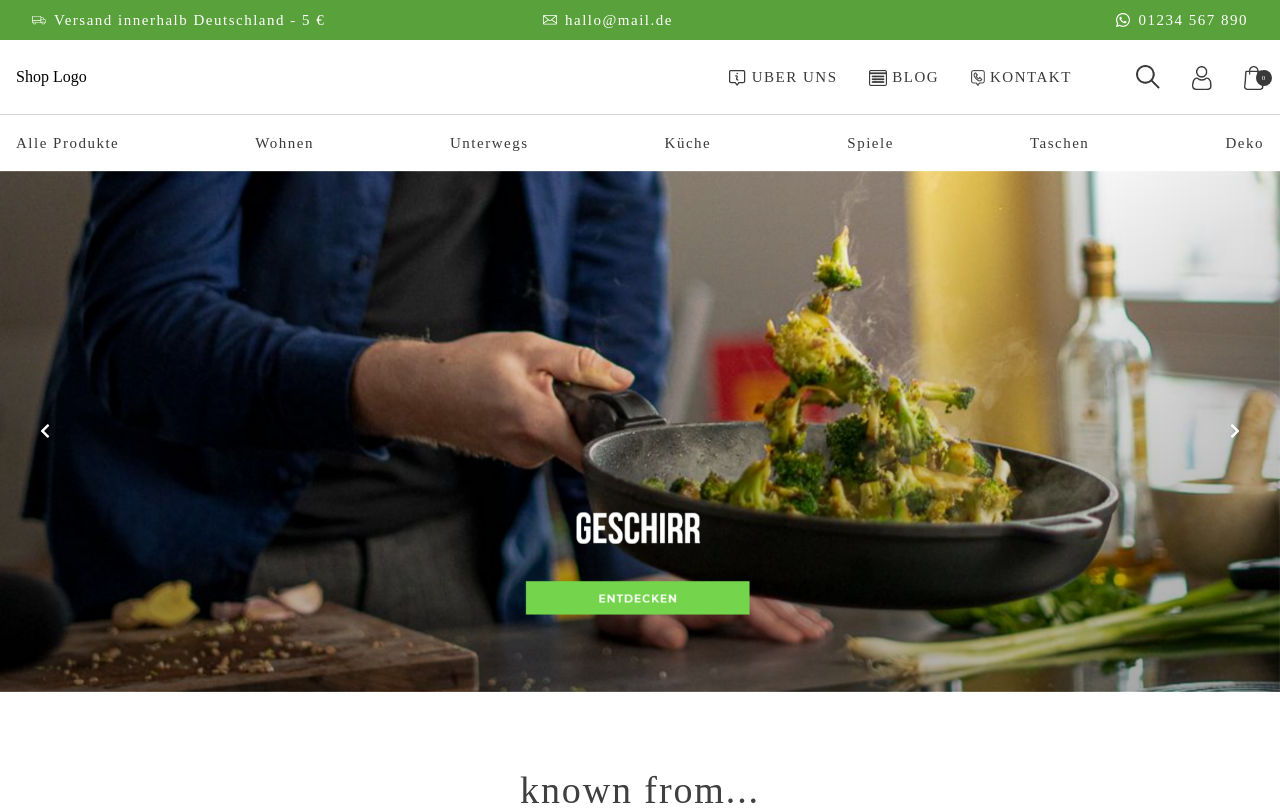
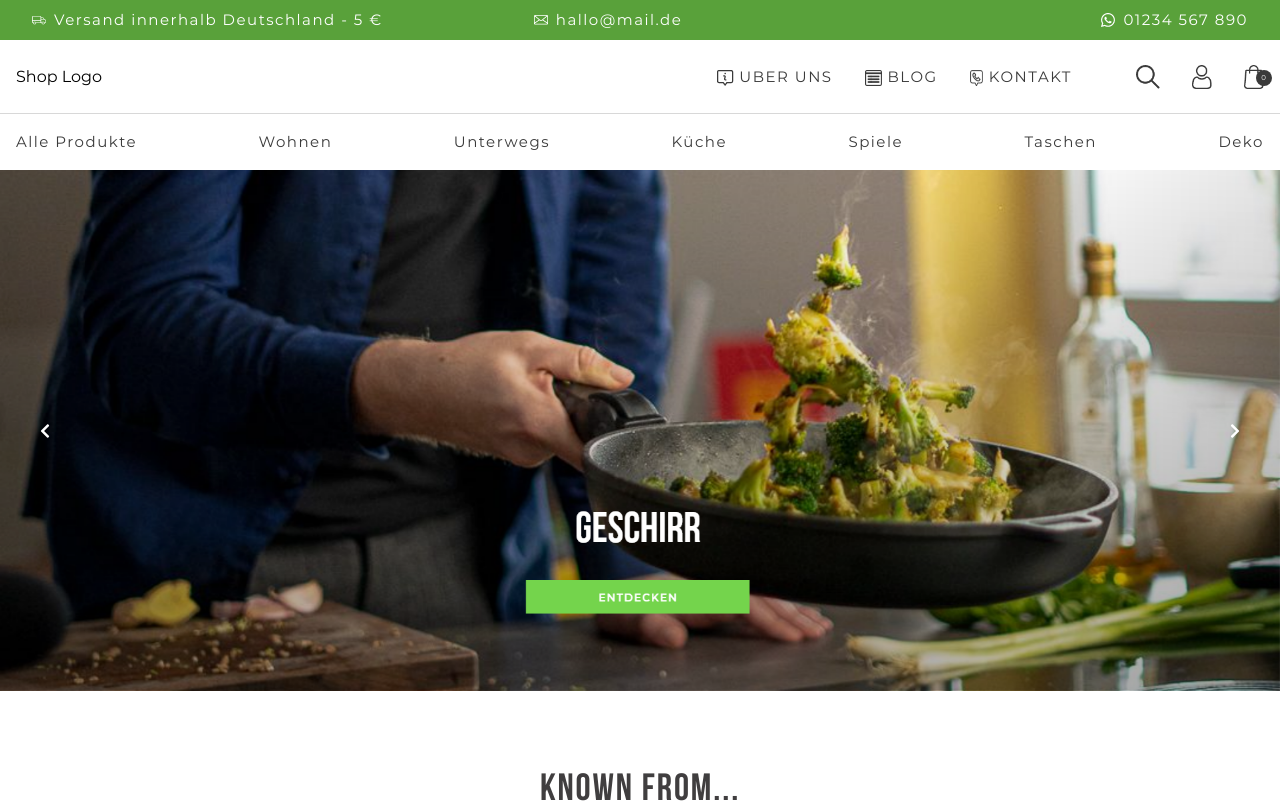
Before and after one commit to juned-dev/shop-project, a website: page public/index.html in a window 1280 px wide. Shown: the top 811 px of the page. Drawn offline with nearby package versions, Linux system fonts and the light colour scheme; files whose address does not match are found by name.

Commit message:
font style rel changed

```diff
--- a/public/index.html
+++ b/public/index.html
@@ -3,7 +3,7 @@
 <head>
   <meta charset="UTF-8" />
   <meta name="viewport" content="width=device-width, initial-scale=1.0" />
-  <link rel="preload" href="fonts/fonts.css" as="style">
+  <link rel="stylesheet preload" href="fonts/fonts.css" as="style">
   <!-- Slick slider css -->
   <link rel="stylesheet" type="text/css" href="//cdn.jsdelivr.net/npm/slick-carousel@1.8.1/slick/slick.css"/>
   <!-- fontawesome 5 css -->
```
